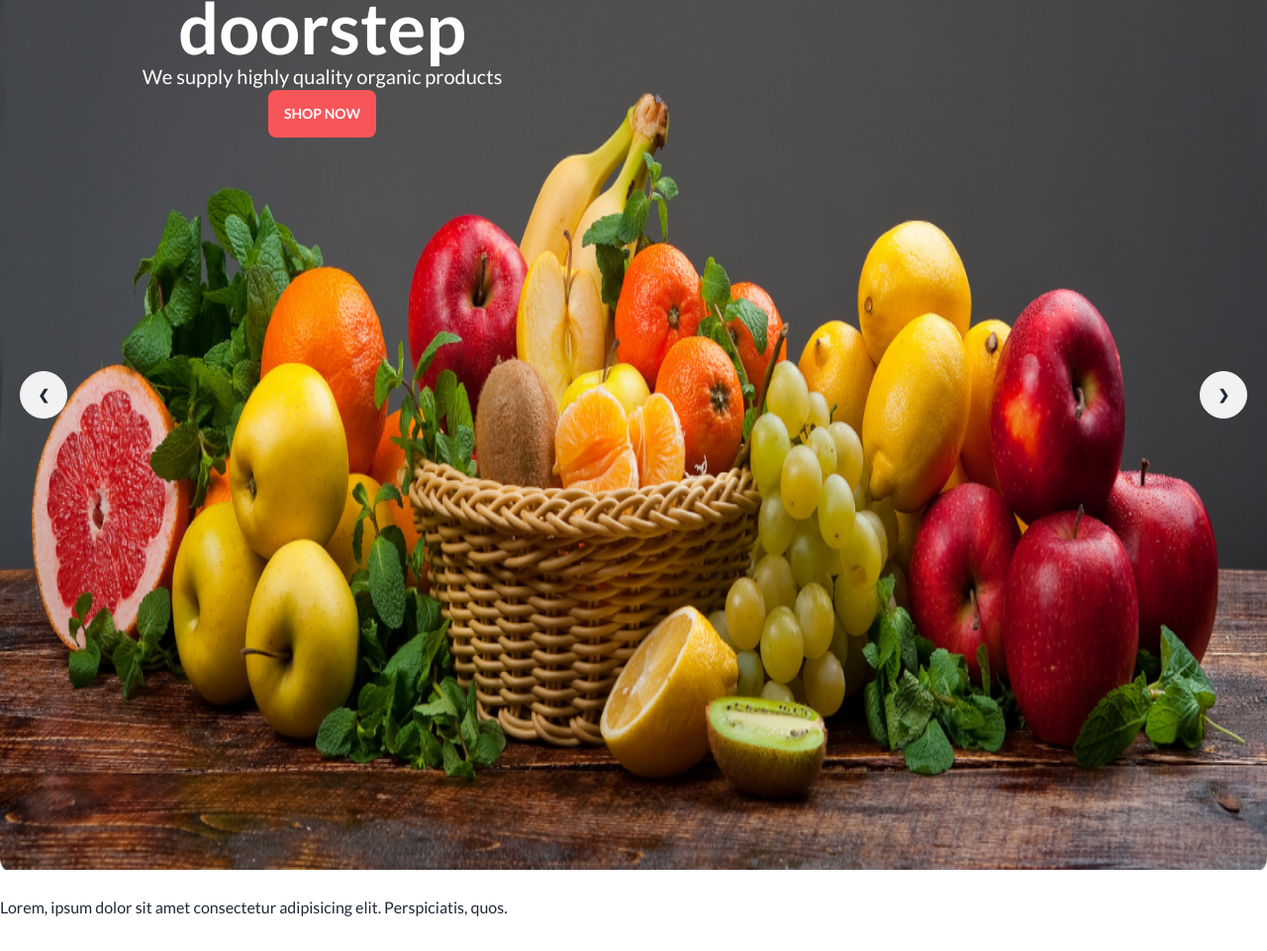
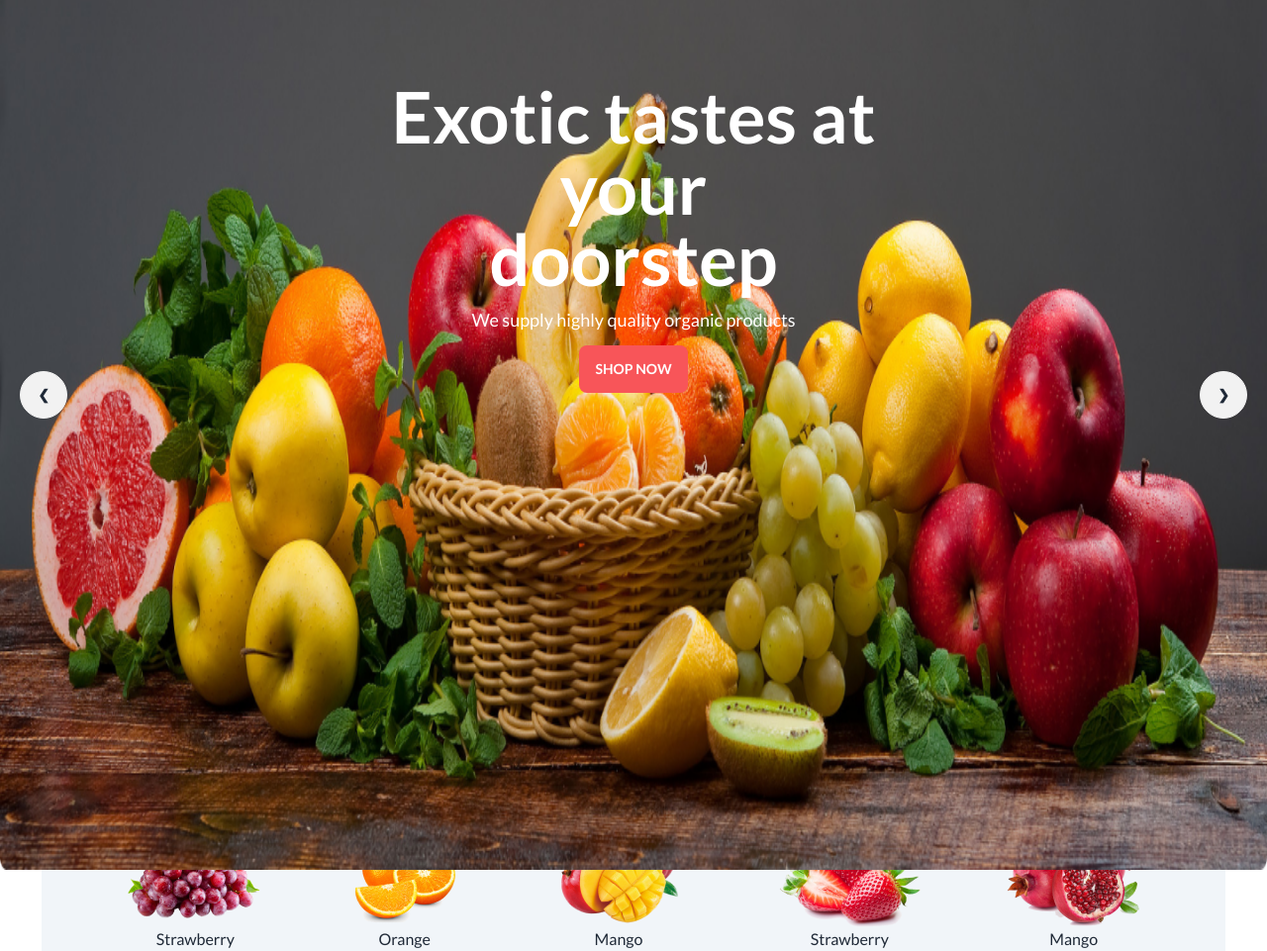
Before and after one commit to 1Mizan/fruit-brust-assignment, a plain HTML site: page index.html in a window 1280 px wide. Shown: the part 214-1175 px from the top of the page at 99% size. Before the commit the page ends 1143 px from the top, so only its background shows below. Drawn offline with nearby package versions, Linux system fonts and the light colour scheme; grey boxes are pictures that could not be loaded.

Commit message:
added some responsivity

```diff
--- a/index.html
+++ b/index.html
@@ -75,47 +75,72 @@
 
     </header>
     <!-- banner section -->
-  <section class="max-w-screen-xl py-4 my-1   mx-auto">
-    <div class="carousel w-full">
-      <div id="slide1" class="carousel-item relative w-full">
-        <div class="absolute text-white ">
-          <h1 class=" text-3xl md:text-5xl lg:text-7xl font-bold text-center">Exotic tastes at your <br>doorstep</h1>
-          <p class="text-xl text-center ">We supply highly quality organic products</p>
+  <section class="max-w-screen-xl py-4 my-1 mx-auto">
+    <div class="carousel w-full ">
+      <div id="slide1" class="carousel-item relative w-full z-0">
+        <div class="absolute text-white top-1/3 left-1/2 transform -translate-x-1/2 -translate-y-1/2">
+
+            <h1 class=" text-lg md:text-5xl lg:text-7xl font-bold text-center">Exotic tastes at your <br>doorstep</h1>
+          <p class="text-sm md:text-lg lg:xl text-center py-3">We supply highly quality organic products</p>
           <div class="flex justify-center ">
-            <button class="btn border-0 text-white bg-nav-bg text-center">Shop Now</button>
+            <button class="btn border-0 text-white bg-nav-bg text-center w-auto md:w-auto lg:auto">Shop Now</button>
+
           </div>
         </div>
-        <img src="/images/banner1.png" class="w-full" />
+        <img src="images/banner1.png" class="w-full" />
         <div class="absolute flex justify-between transform -translate-y-1/2 left-5 right-5 top-1/2">
           <a href="#slide4" class="btn btn-circle">❮</a>
           <a href="#slide2" class="btn btn-circle">❯</a>
         </div>
       </div>
       <div id="slide2" class="carousel-item relative w-full">
-        <img src="/images/banner2.png" class="w-full" />
+        <img src="images/banner2.png" class="w-full" />
         <div class="absolute flex justify-between transform -translate-y-1/2 left-5 right-5 top-1/2">
           <a href="#slide1" class="btn btn-circle">❮</a>
           <a href="#slide3" class="btn btn-circle">❯</a>
         </div>
       </div>
       <div id="slide3" class="carousel-item relative w-full">
-        <img src="/images/banner3.png" class="w-full" />
+        <img src="images/banner3.png" class="w-full" />
         <div class="absolute flex justify-between transform -translate-y-1/2 left-5 right-5 top-1/2">
           <a href="#slide2" class="btn btn-circle">❮</a>
           <a href="#slide4" class="btn btn-circle">❯</a>
         </div>
       </div>
       <div id="slide4" class="carousel-item relative w-full">
-        <img src="/images/banner4.png" class="w-full" />
+        <img src="images/banner4.png" class="w-full" />
         <div class="absolute flex justify-between transform -translate-y-1/2 left-5 right-5 top-1/2">
           <a href="#slide3" class="btn btn-circle">❮</a>
           <a href="#slide1" class="btn btn-circle">❯</a>
         </div>
       </div>
     </div>
+
   </section>
+  <div class="bg-slate-100 flex w-[1196px] mx-auto justify-evenly -mt-20 ">
+    <div>
+      <img src="images/fruit1.png" alt="">
+      <p class="text-center">Strawberry</p>
+    </div>
+    <div>
+      <img src="images/fruit2.png" alt="">
+      <p class="text-center">Orange</p>
+    </div>
+    <div>
+      <img src="images/fruit3.png" alt="">
+      <p class="text-center">Mango</p>
+    </div>
+    <div>
+      <img src="images/fruit4.png" alt="">
+      <p class="text-center">Strawberry</p>
+    </div>
+    <div>
+      <img src="images/fruit5.png" alt="">
+      <p class="text-center">Mango</p>
+    </div>
+  </div>
     <main>
-  <p>Lorem, ipsum dolor sit amet consectetur adipisicing elit. Perspiciatis, quos.</p>
+
     </main>
     <footer>
 
```
